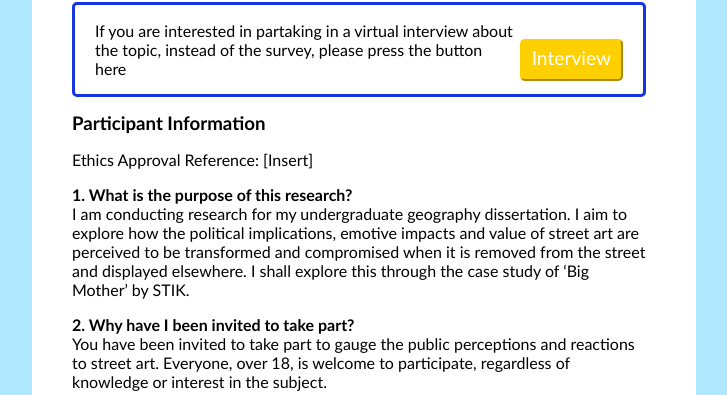
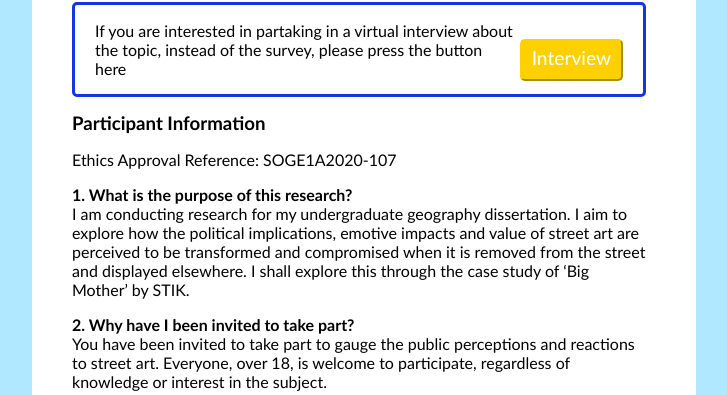
Before and after one commit to estellehlustiksmith/Survey-Project, a Django app: page / in a window 1280 px wide. Shown: the part 359-754 px from the top of the page, without its empty margins (276-1003 px from the left). Run offline with Django 3.2, Linux system fonts and the light colour scheme.

Commit message:
added in reference number

```diff
--- a/questionnaire/templates/questionnaire/landing_page.html
+++ b/questionnaire/templates/questionnaire/landing_page.html
@@ -22,7 +22,7 @@
 
     <div>
         <h2>Participant Information</h2>
-        <p>Ethics Approval Reference: [Insert]</p>
+        <p>Ethics Approval Reference: SOGE1A2020-107</p>
     </div>
     <div>
         <p><b>1. What is the purpose of this research? </b><br>I am conducting research for my undergraduate geography dissertation. I aim to explore how the political implications, emotive impacts and value of street art are perceived to be transformed and compromised when it is removed from the street and displayed elsewhere. I shall explore this through the case study of ‘Big Mother’ by STIK.</p>
```
